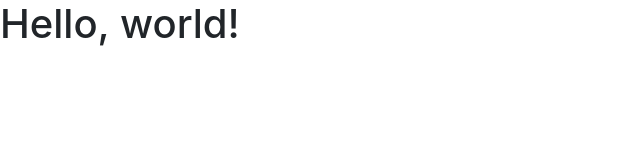
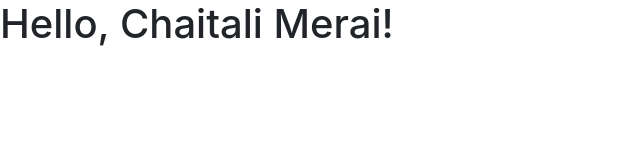
Before and after one commit to chaitalimerai/layouts-semantics, a plain HTML site: page index.html in a window 1280 px wide. Shown: the whole page, without its empty margins (0-640 px from the left). Drawn offline with nearby package versions, Linux system fonts and the light colour scheme.

Commit message:
home page title changed.

```diff
--- a/index.html
+++ b/index.html
@@ -11,7 +11,7 @@
     <title>Semantics Layouts</title>
   </head>
   <body>
-    <h1>Hello, world!</h1>
+    <h1>Hello, Chaitali Merai!</h1>
 
     <!-- Optional JavaScript -->
     <!-- jQuery first, then Popper.js, then Bootstrap JS -->
```
